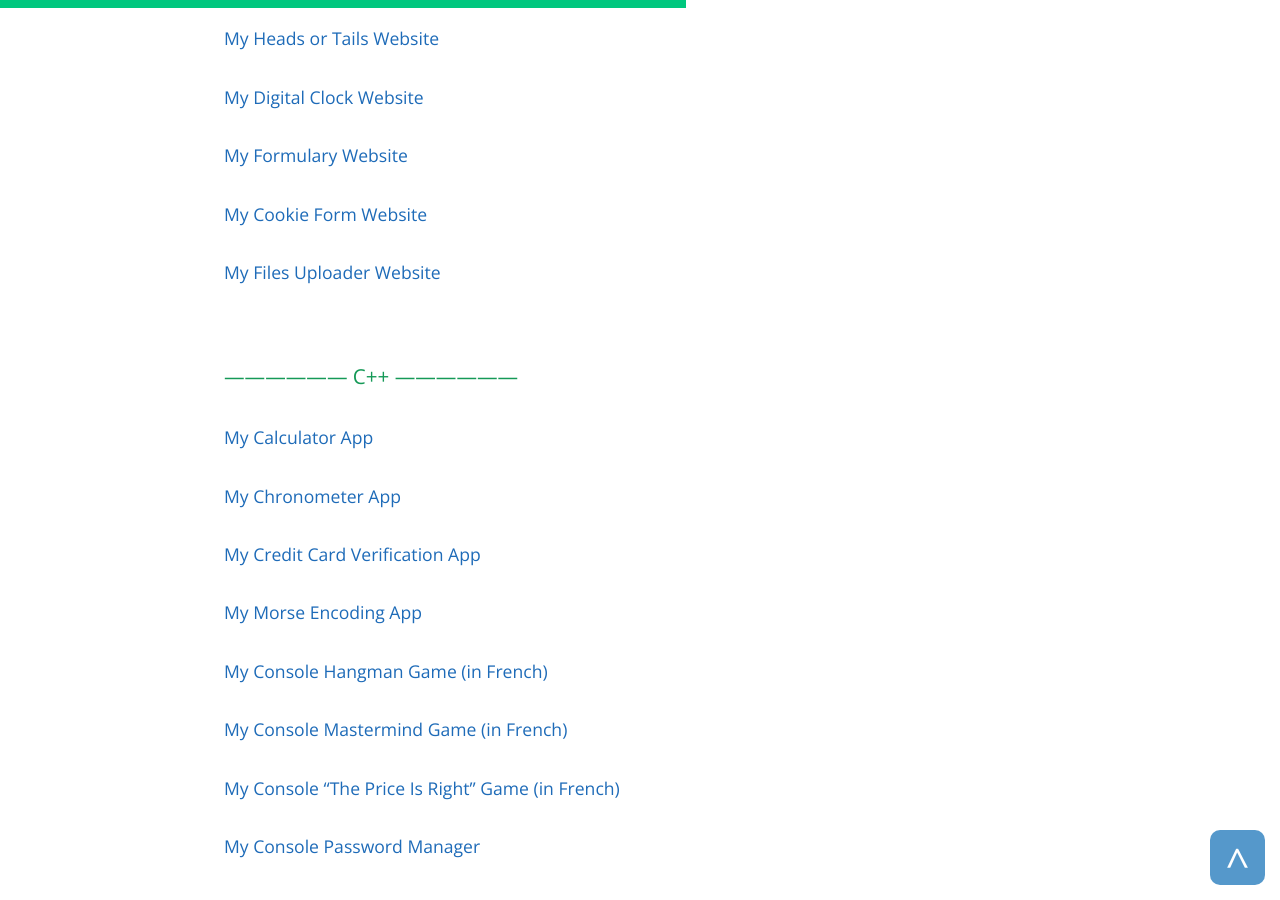
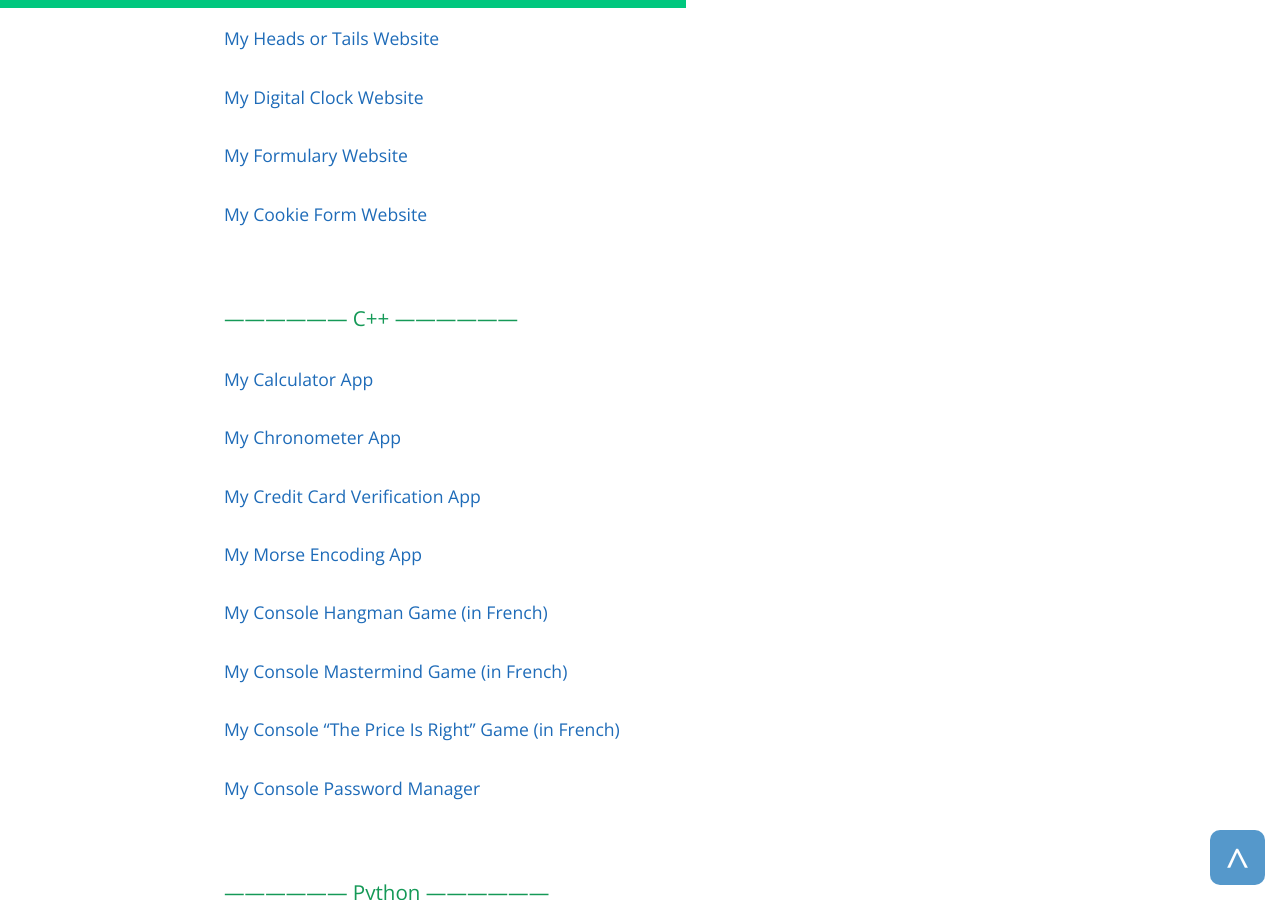
Before and after one commit to PouletEnSlip/pouletenslip.github.io, a Jekyll site: the page built from index.md, in a window 1280 px wide and 900 px high, scrolled down 744 px. Built offline with Jekyll 4.4.1, drawn with Linux system fonts in a browser that asks for light colours; comment, search, counter and statistics services are not loaded; our own code applies the rules of GitHub Pages for plain Markdown files.

Commit message:
Update index.md

```diff
--- a/index.md
+++ b/index.md
@@ -12,7 +12,6 @@ layout: default
 #### [My Digital Clock Website](pages/clock/)
 #### [My Formulary Website](https://github.com/PouletEnSlip/FormularyCSV)
 #### [My Cookie Form Website](https://github.com/PouletEnSlip/Cookies)
-#### [My Files Uploader Website](https://github.com/PouletEnSlip/FilesUpload)
 <br>
 
 ### ------------------ C++ ------------------
```
